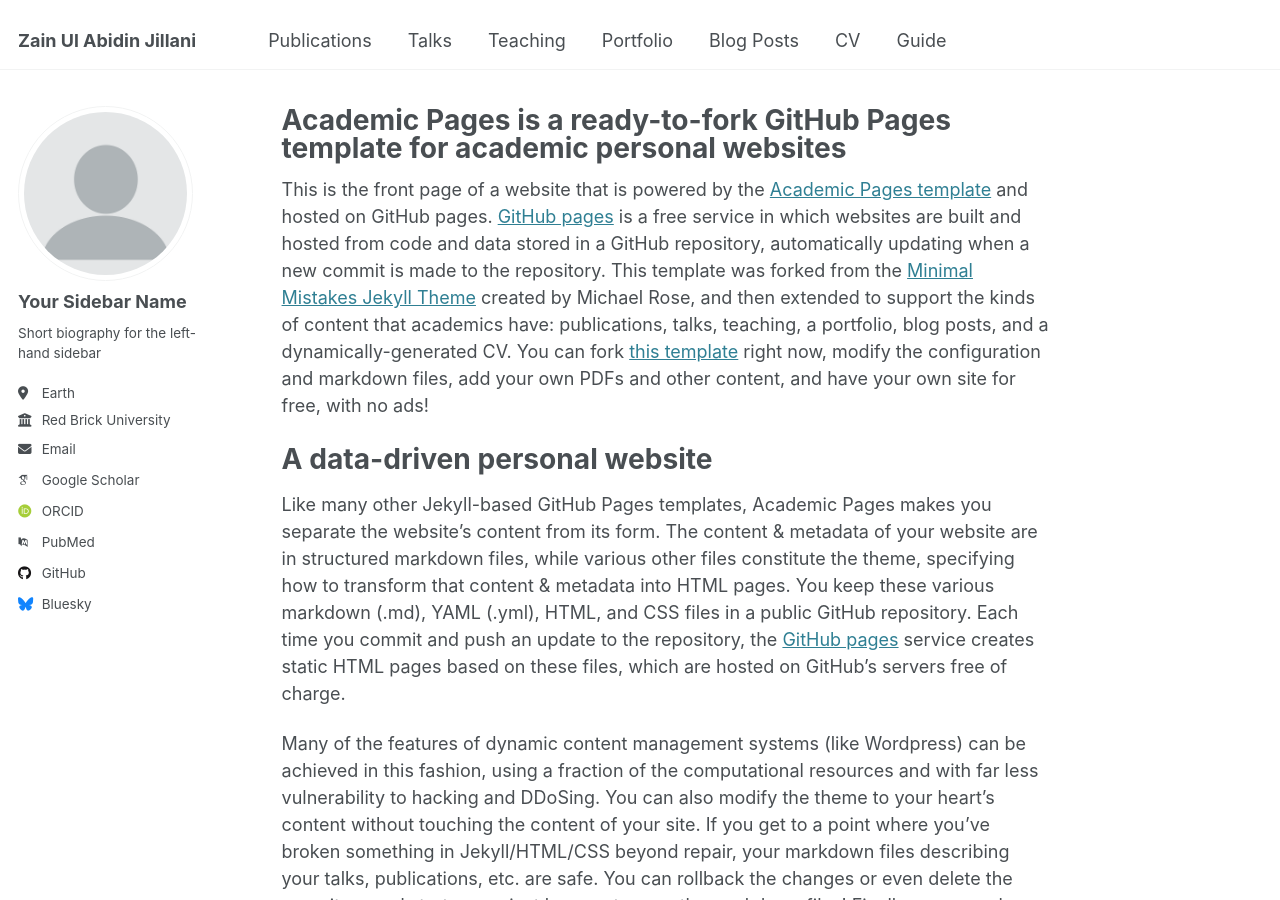
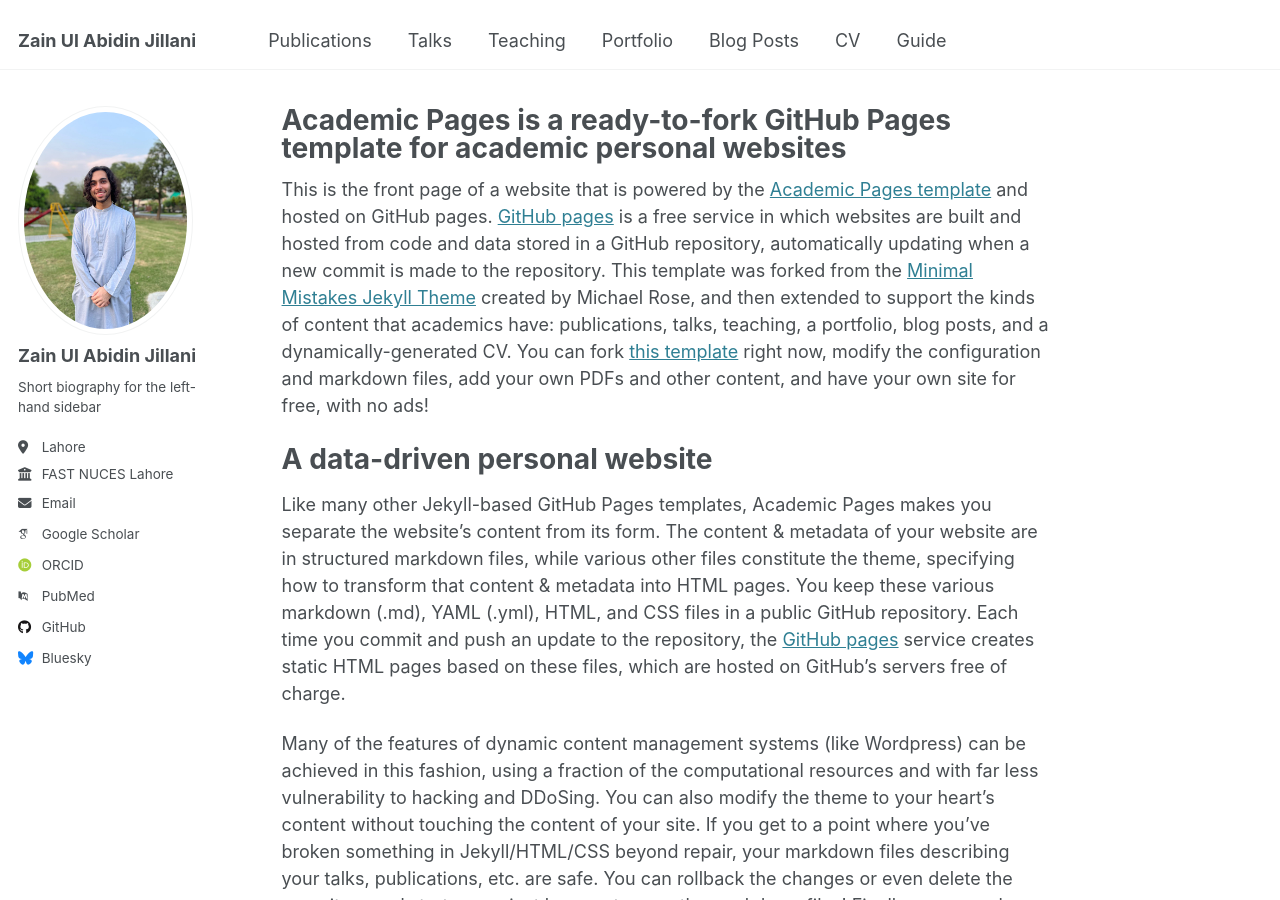
Before and after one commit to ZeeJ935/ZeeJ935.github.io, a Jekyll site: the page built from _pages/about.md, in a window 1280 px wide and 900 px high. Built offline with Jekyll 4.4.1, drawn with Linux system fonts in a browser that asks for light colours; some web fonts are replaced.

Commit message:
Name Changes

```diff
--- a/_config.yml
+++ b/_config.yml
@@ -22,14 +22,14 @@ repository               : "academicpages/academicpages.github.io"
 #               Additional customization can be done by editing /_includes/author-profile.html
 author:
   # Biographic information
-  avatar           : "profile.png"
-  name             : "Your Sidebar Name"
+  avatar           : "profilepic.jpeg"
+  name             : "Zain Ul Abidin Jillani"
   pronouns         : # example: "she/her"
   bio              : "Short biography for the left-hand sidebar"
-  location         : "Earth"
-  employer         : "Red Brick University"
+  location         : "Lahore"
+  employer         : "FAST NUCES Lahore"
   uri              : # URL
-  email            : "none@example.org"
+  email            : "Zain.tap@gmail.com"
 
   # Academic websites
   arxiv            : # URL - Update with the correct link to your profile
```
Also changed, not shown: images/profilepic.jpeg (added).
